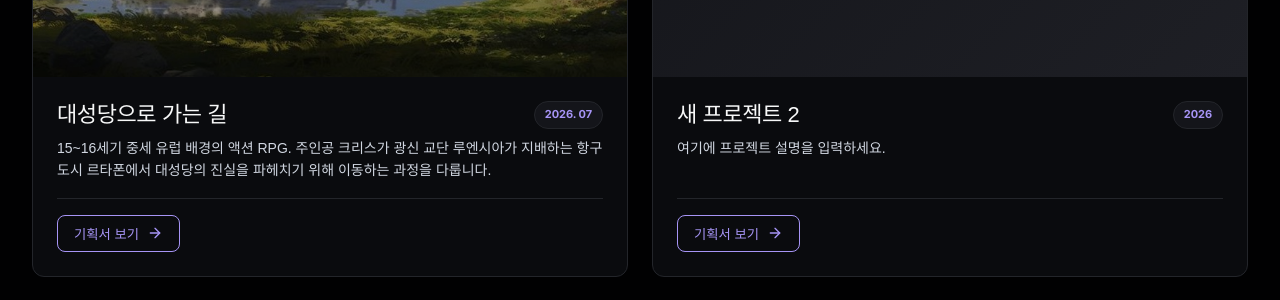
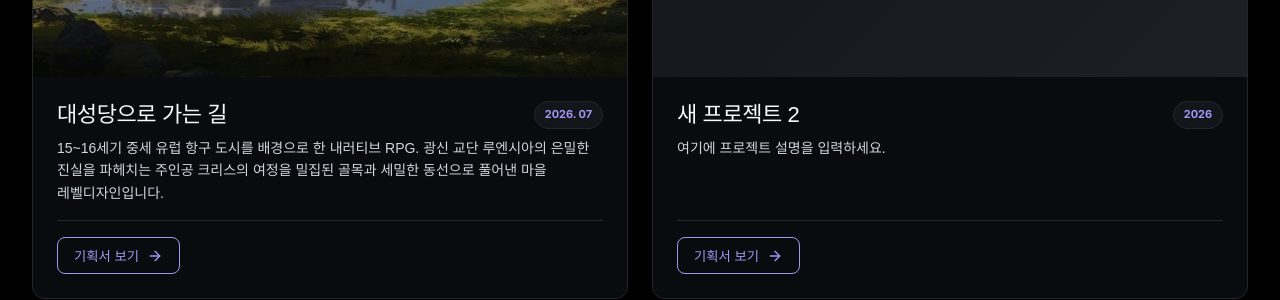
Before and after one commit to LAii980514/Portfolio, a React (Vite) app: page / in a window 1280 px wide. Shown: the part 2220-2520 px from the top of the page. Built offline with nearby package versions, Linux system fonts and the light colour scheme; a web font is replaced by a local one.

Commit message:
Update genre to narrative RPG and description to include village level design

```diff
--- a/src/data/projects.js
+++ b/src/data/projects.js
@@ -65,15 +65,15 @@ export const subProjects = [
   {
     id: 201,
     title: '대성당으로 가는 길',
-    description: '15~16세기 중세 유럽 배경의 액션 RPG. 주인공 크리스가 광신 교단 루엔시아가 지배하는 항구 도시 르타폰에서 대성당의 진실을 파헤치기 위해 이동하는 과정을 다룹니다.',
-    tags: ['중세 유럽', '액션 RPG', '마을 레벨디자인'],
+    description: '15~16세기 중세 유럽 항구 도시를 배경으로 한 내러티브 RPG. 광신 교단 루엔시아의 은밀한 진실을 파헤치는 주인공 크리스의 여정을 밀집된 골목과 세밀한 동선으로 풀어낸 마을 레벨디자인입니다.',
+    tags: ['중세 유럽', '내러티브 RPG', '마을 레벨디자인'],
     year: '2026. 07',
     date: '2026. 07',
-    genre: '액션 RPG',
+    genre: '내러티브 RPG',
     engine: '언리얼 엔진 5',
     mapSize: '20일',
     role: '약 6분',
-    coreExperience: '중세 유럽 마을의 밀집된 거리와 골목을 통해 탐험과 전투를 경험하는 마을 레벨디자인',
+    coreExperience: '중세 유럽 마을의 밀집된 골목과 정교한 동선 설계를 통해 내러티브와 몰입감 높은 탐험을 전달하는 마을 레벨디자인',
     references: '위쳐3, 킹덤컴, 스카이림',
     docLink: 'https://drive.google.com/file/d/1YqjxgtoiYX3H1ZT-glut5TpmAm-ue_H1/view?usp=sharing',
     videoId: '13KtGZt2XsQ',
```
